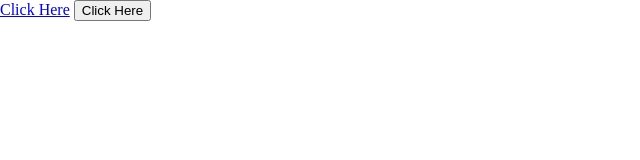
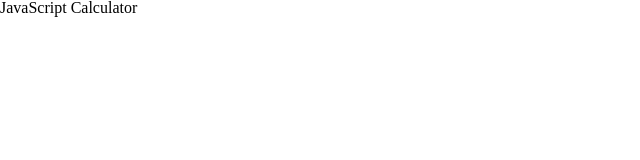
Before and after one commit to juxley/js-calculator, a plain HTML site: page index.html in a window 1280 px wide. Shown: the whole page, without its empty margins (0-640 px from the left). Drawn offline with Linux system fonts and the light colour scheme.

Commit message:
Intial Commit

```diff
--- a/index.html
+++ b/index.html
@@ -3,16 +3,20 @@
 <head>
  <title>JavaScript Calculator</title>
  <meta charset="utf-8">
- <meta name="author" content="Juxley + *insert your name here!*">
+ <meta name="author" content="Juxley + Herbit">
  <meta name="description" content="A calcualtor that does math...for FREE!">
+ <meta name="viewport" content="width=device-width, initial-scale=1.0">
+ <meta http-equiv="X-UA-Compatible" content="ie=edge">
  <link rel="stylesheet" href="style.css">
    <!--[if lt IE 9]>
     <script src="https://cdnjs.cloudflare.com/ajax/libs/html5shiv/3.7.3/html5shiv.js"></script>
   <![endif]-->
 </head>
 
-<a href="JavaScript:void(0)" onClick="test();">Click Here</a>
-<input type="button" onClick="test();" value="Click Here">
+ <h1>JavaScript Calculator</h1>
+
+
+
 
 <body>
  <script src="scripts.js"></script>
--- a/scripts.js
+++ b/scripts.js
@@ -1,3 +1,8 @@
 function test() {
   alert("Test Work!");
 }
+
+function yes() { //xD
+  console.log('yes') // lol
+  // check this out in index.html
+}
```
